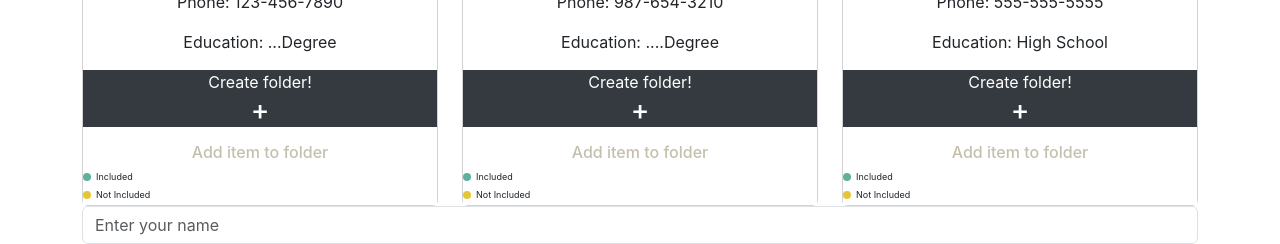
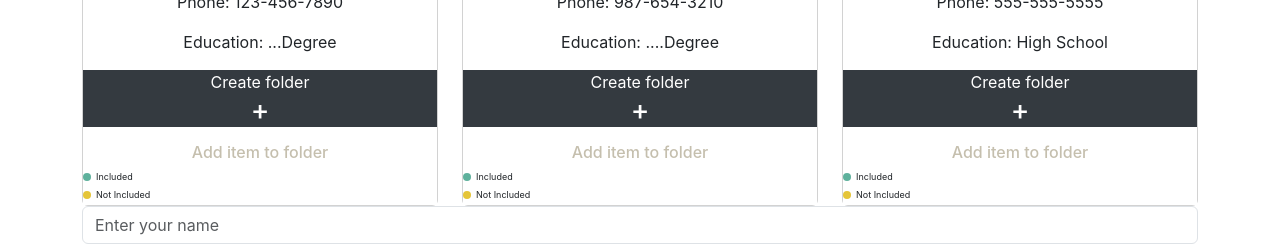
Before and after one commit to indrekhints/imageManager, a React (Create React App) app: page /Folders in a window 1280 px wide. Shown: the part 449-693 px from the top of the page. Built offline with nearby package versions, Linux system fonts and the light colour scheme.

Commit message:
muudatused

```diff
--- a/src/Folders.js
+++ b/src/Folders.js
@@ -101,7 +101,7 @@ const Folders = ({ people, setPeople, isLiked, removeFromFavorites, folders, set
                 </div>
                 <div className="row">
                     <div className="col">
-                        <button type="submit" className="btn mr-2" style={{ backgroundColor: "#C7C5CA" }}>Create</button>
+                        <button type="submit" className="btn mr-2" style={{ backgroundColor: "#C7C5CA" }}>Greate</button>
                     </div>
                 </div>
 
@@ -167,7 +167,7 @@ const Folders = ({ people, setPeople, isLiked, removeFromFavorites, folders, set
                                                         style={{ width: '100%', height: 'auto' }}
                                                     />
                                                     <h6 style={{ color: "grey", fontSize: '12px' }}>
-                                                        Additional data under construction...
+                                                        data under construction...
                                                     </h6>
                                                 </div>
                                             ))}
--- a/src/componenst/PeopleComponent.jsx
+++ b/src/componenst/PeopleComponent.jsx
@@ -117,7 +117,7 @@ const PeopleComponent = (props) => {
 
                 <div style={{ backgroundColor: '#ffffff' }}>
 
-                    <Link className="navbar-brand" to="/Folders"> <p style={{ backgroundColor: '#343a40', color: "white" }}>Create folder! <h3>+</h3> </p></Link>
+                    <Link className="navbar-brand" to="/Folders"> <p style={{ backgroundColor: '#343a40', color: "white" }}>Create folder <h3>+</h3> </p></Link>
                     {/* *************** list item legend********** */}
                     <ul style={{ listStyle: 'none', padding: 0, margin: 0 }}>
                         <span><h6 style={{ color: "#C5BFAE" }}>Add item to folder</h6></span>
```
